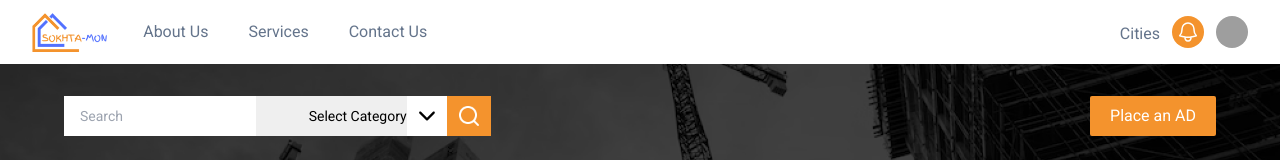
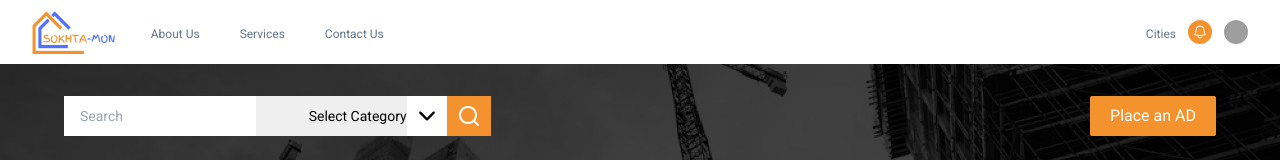
Before and after one commit to shahzaib65/sokhtamon-frontend, a React (Create React App) app: page / in a window 1280 px wide. Shown: the top 160 px of the page. Built offline with nearby package versions, Linux system fonts and the light colour scheme; grey boxes are pictures that could not be loaded.

Commit message:
Header edited

```diff
--- a/src/Navbar/navBar.js
+++ b/src/Navbar/navBar.js
@@ -55,7 +55,7 @@ export default function Example() {
               <div className="flex flex-1 items-center justify-center sm:items-stretch sm:justify-start">
                 <div className="flex flex-shrink-0 items-center">
                   <img
-                    className="h-10 w-auto"
+                    className="h-11 w-auto"
                     src={logo}
                     alt="Your Company"
                   />
@@ -67,7 +67,7 @@ export default function Example() {
                         key={item.name}
                         href={item.href}
                         className={
-                          ' px-3 py-1 mt-1 text-base font-roboto font-normal text-gray'
+                          ' px-3 pt-4 text-xs font-roboto font-normal text-gray'
                         }
                         aria-current={item.current ? 'page' : undefined}
                       >
@@ -78,14 +78,14 @@ export default function Example() {
                 </div>
               </div>
               <div className="absolute inset-y-0 right-0 flex items-center pr-2 sm:static sm:inset-auto sm:ml-6 sm:pr-0">
-              <p className='px-3 py-1 mt-1 text-base font-roboto font-normal text-gray'>Cities</p>
+              <p className='px-3 pt-1 text-xs font-roboto font-normal text-gray'>Cities</p>
                 <button
                   type="button"
                   className="relative rounded-full bg-primary p-1 text-gray-400 hover:text-white focus:outline-none focus:ring-2 focus:ring-white focus:ring-offset-2 focus:ring-offset-gray-800"
                 >
                   <span className="absolute -inset-1.5" />
                   <span className="sr-only">View notifications</span>
-                  <BellIcon className="h-6 w-6" aria-hidden="true" />
+                  <BellIcon className="h-4 w-4" aria-hidden="true" />
                 </button>
 
                 {/* Profile dropdown */}
@@ -95,7 +95,7 @@ export default function Example() {
                       <span className="absolute -inset-1.5" />
                       <span className="sr-only">Open user menu</span>
                       <img
-                        className="h-8 w-8 rounded-full"
+                        className="h-6 w-6 rounded-full"
                         src="https://images.unsplash.com/photo-1472099645785-5658abf4ff4e?ixlib=rb-1.2.1&ixid=eyJhcHBfaWQiOjEyMDd9&auto=format&fit=facearea&facepad=2&w=256&h=256&q=80"
                         alt=""
                       />
```
